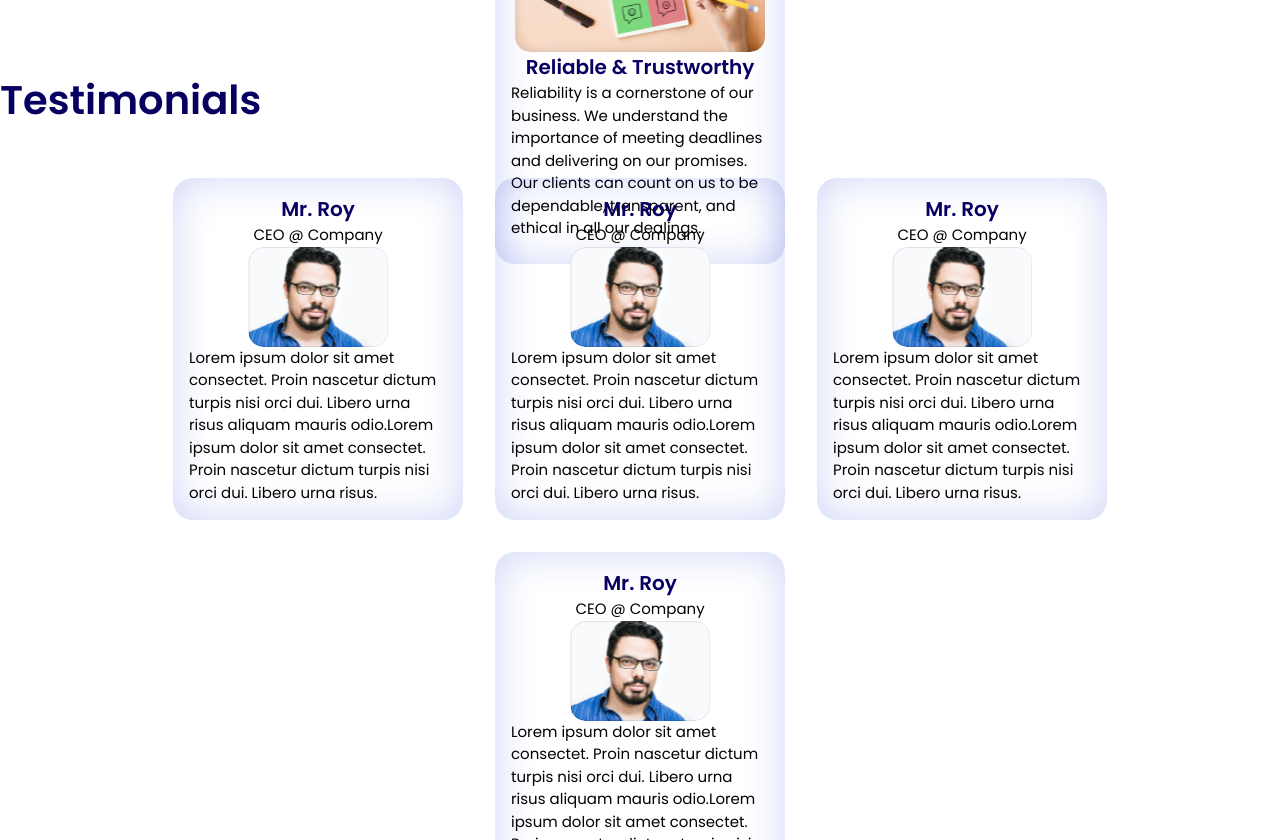
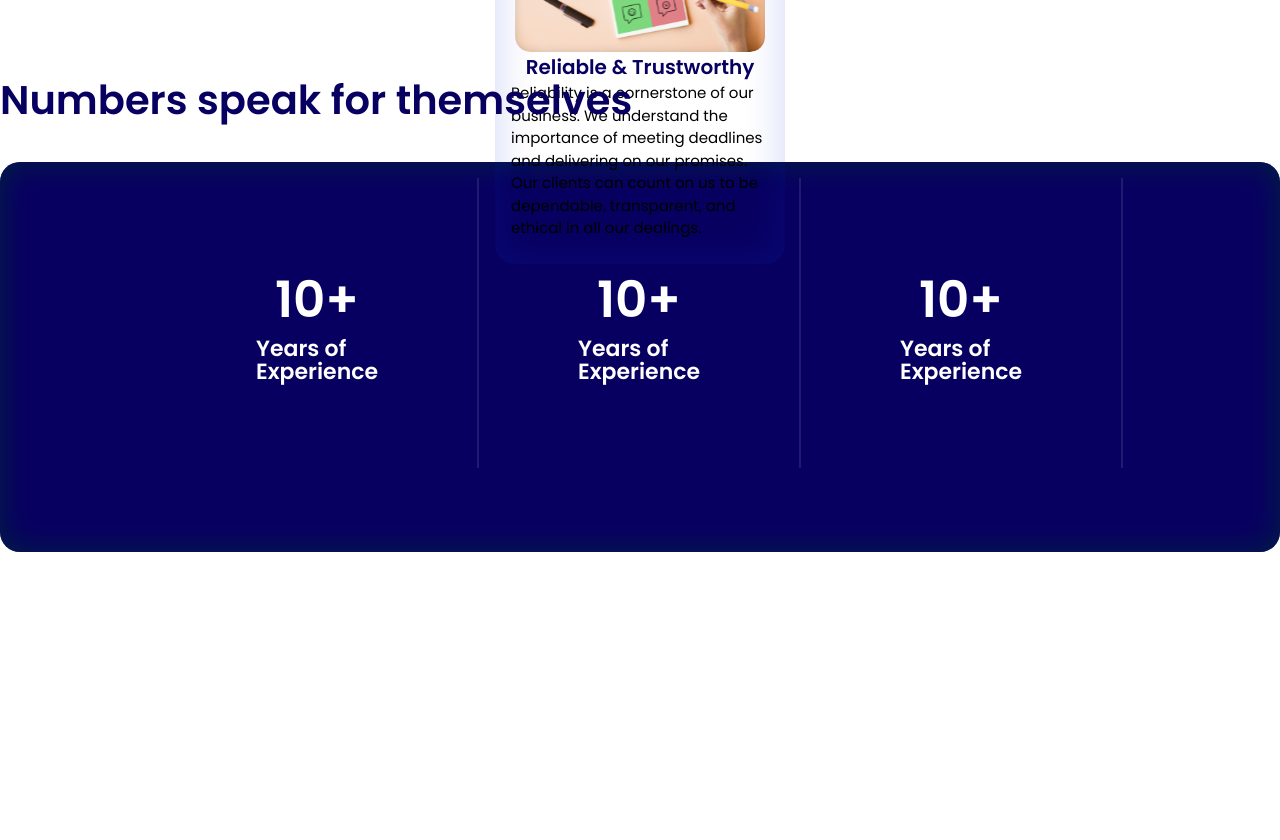
Before and after one commit to spacewhale-zion/Ransh-Website, a React (Vite) app in the folder client/: page / in a window 1280 px wide. Shown: the part 1578-2418 px from the top of the page. Built offline with nearby package versions, Linux system fonts and the light colour scheme.

Commit message:
major home page completed without complete responsiveness

```diff
--- a/client/src/App.jsx
+++ b/client/src/App.jsx
@@ -1,11 +1,12 @@
 import './App.scss'
-import { Header, Us, Testimonials, ContactUs, Footer } from './containers'
+import { Header, Us, Testimonials, ContactUs, Footer, Numbers } from './containers'
 function App() {
 
   return (
     <div className='app'>
     <Header/>
     <Us/>
+    <Numbers/>
     <Testimonials/>
     <ContactUs/>
     <Footer/>
--- a/client/src/containers/Footer/Footer.jsx
+++ b/client/src/containers/Footer/Footer.jsx
@@ -45,7 +45,7 @@ return (
             </div>
             <div className="app__footer-right">
                 <div className="app__footer-links">
-                    <div className="">
+                    <div >
                         <h2 className="bold-text">Company</h2>
                         <ul>
                             {['About Us', 'Carrer', 'Contact Us', 'CSR', 'FAQ\'s'].map((item, index) => (
@@ -55,8 +55,8 @@ return (
                             ))}
                         </ul>
                     </div>
-                    <div className="">
-                        <h2 className="boold-text">Projects</h2>
+                    <div>
+                        <h2 className="bold-text">Projects</h2>
                         <ul>
                             {['Project 1', 'Project 2', 'Project 3', 'Project 4', 'Project 5'].map((item, index) => (
                                 <li key={index}>
@@ -66,7 +66,14 @@ return (
                         </ul>
                     </div>
                 </div>
-                <div className="app__footer-newsletter"></div>
+                <div className="app__footer-newsletter">
+                    <h2 className='bold-text'>Join Our Newsletter</h2>
+                    <div >
+                        <input type='text' placeholder='Enter your email'/>
+                        <button>Send</button>
+                    </div>
+                    <p className='p-text'>Will send you weekly updates</p>
+                </div>
             </div>
         </div>
     </footer>
--- a/client/src/containers/Footer/Footer.scss
+++ b/client/src/containers/Footer/Footer.scss
@@ -9,7 +9,7 @@
     flex-direction: row;
 
 
-    @media screen and (max-width: 675px) {
+    @media screen and (max-width: 900px) {
         flex-direction: column;
 
     }
@@ -68,14 +68,14 @@
 }
 
 .app__footer-socials{
-    margin: 2rem 0;
+    margin: 3.5rem 0;
 
 
     svg{
         width: 30px ;
         height: 30px;
         color: white;
-        margin: 0 1rem 0  0;
+        margin: 0.5rem 1rem 0  0;
     }
 }
 
@@ -83,7 +83,11 @@
 
 .app__footer-right{
     flex: 0.25;
-
+    display: flex ;
+    flex-direction: column;
+    justify-content: space-between;
+    align-items: center;
+   height: 100%;
     h2{
         margin: 0.5rem 0;
         color: white;
@@ -91,3 +95,83 @@
     }
 
 }
+
+.app__footer-links{
+    display: flex   ;
+    flex-direction: row;
+    justify-content: space-between;
+    align-items: center;
+    width: 450px;
+    padding: 0rem 2rem 1rem 2rem;
+
+    li{
+        margin: 5px 0;
+        a{
+            color: white;
+            opacity: 80%;
+        }
+    }
+
+}
+
+.app__footer-newsletter{
+    width: 450px;
+    height: 215px;
+    background-color: #FF3601;
+    display: flex;
+    flex-direction: column;
+    justify-content: center;
+    align-items: flex-start;
+    padding: 0 2rem;
+    border-radius: 20px;
+    margin: 2rem 0;
+
+    h2{
+        font-weight: 700;
+        text-align: left;
+        width: 100%;
+    }
+
+    div{
+        display: flex;
+        flex-direction: row;
+        justify-content: flex-start;
+        align-items: flex-start;
+        border-radius: 10px;
+        margin: 1rem 0;
+        width: 100%;
+
+        input{
+            padding: 0.8rem 1.5rem;
+            border-top-left-radius: 10px;
+            border-bottom-left-radius: 10px;
+            outline: none;
+            font-size: 13px;
+            font-weight: 400;
+            width: 70%;
+
+            &::placeholder{
+                color: #080061B2;
+            }
+        }
+        button{
+            background-color: #080061;
+            color: white;
+            padding: 0.65rem 2rem;
+            border-top-right-radius: 10px;
+            border-bottom-right-radius: 10px;
+        }
+    }
+
+
+
+    p{
+        color: #FFFFFFCC;
+        width: 100%;
+        text-align: left;
+        font-weight: 500;
+        font-size: 12px;
+    }
+
+
+}
--- a/client/src/containers/Header/Header.scss
+++ b/client/src/containers/Header/Header.scss
@@ -1,17 +1,12 @@
 .home{
-    // position: relative;
-    background-color: #080061;
-    // background-size: cover;
-    // background-repeat: repeat;
-    // background-position: center;
+    position: relative;
+    background: url('../../assets/bg-image.svg');
+    background-size: cover;
+    background-repeat: no-repeat;
+    background-position: center;
 
-    // .app__wraper{
-    //     padding: 0;
 
-    //     .copyright{
-    //         display: none;
-    //     }
-    // }
+
 }
 .header-wrapper{
     flex: 1;
@@ -49,7 +44,7 @@
 }
 
 .app__header-info{
-    flex: 0.8;
+    flex: 0.65;
     display: flex;
     flex-direction: column;
     justify-content: flex-start;
@@ -88,7 +83,7 @@
 
 
 .app__header-img{
-    flex: 0.25;
+    flex: 0.35;
     display: flex;
     justify-content: flex-end;
     align-items: flex-end;
@@ -98,7 +93,7 @@
 
 
     img{
-        width: 257px;
+        width: 300px;
         object-fit: contain;
         z-index: 1;
     }
--- /dev/null
+++ b/client/src/containers/Numbers/Numbers.jsx
@@ -0,0 +1,50 @@
+import './Numbers.scss'
+
+function Numbers() {
+
+const data = [
+    {
+        title: 'Years of Experience',
+        value: '10+'
+    },
+    {
+        title: 'Years of Experience',
+        value: '10+'
+    },
+    {
+        title: 'Years of Experience',
+        value: '10+'
+    },
+    {
+        title: 'Years of Experience',
+        value: '10+'
+    },
+
+];
+
+  return (
+    <div className="app__wrapper ">
+      <div className="px-20 py-12 h-[80vh]">
+      <h1 className="h1-text">Numbers speak for themselves</h1>
+
+<div className="app__number-div ">
+  {data.map((item, index) => (
+    <div
+
+    className='app__number-item '
+    key={ index}
+    >
+      <h2 className='bold-text text-white'>{item.value}</h2>
+      <p className='p-text text-[white] text-center font-normal'>{item.title}</p>
+
+
+    </div>
+  ))}
+  </div>
+
+      </div>
+          </div>
+  )
+}
+
+export default Numbers
--- /dev/null
+++ b/client/src/containers/Numbers/Numbers.scss
@@ -0,0 +1,76 @@
+.h1-text{
+    font-size: 40px;
+    font-weight: 600;
+    text-align: left;
+    color: #080061;
+
+    span {
+      color: #F9F871    ;
+    }
+
+    @media screen and (min-width: 2000px) {
+      font-size: 50px;
+    }
+
+    @media screen and (max-width: 450px) {
+      font-size: 25px;
+    }
+}
+
+.app__about{
+  flex: 1;
+  width: 100%;
+  flex-direction: column;
+}
+
+.app__number-div{
+  display: flex;
+  justify-content: center;
+  align-items: center;
+  flex-direction: row;
+  background-color: #080061;
+  flex-wrap: wrap;
+  margin-top: 2rem;
+  height: 390px;
+  width: 100%;
+  border-radius: 20px;
+  box-shadow: 0px 0px 30px 0px #002240 inset;
+
+}
+
+.app__number-item{
+  padding: 2rem 10rem;
+  height: 290px;
+  width: 250px;
+  display: flex;
+  justify-content: center;
+  align-items: center;
+  flex-direction: column;
+  margin: 1rem 0;
+&:not(:last-child) {
+    border-right: 2px solid #FFFFFF1A;
+}
+
+  h2{
+    color: white;
+    font-size: 50px;
+    font-size: 600;
+  }
+
+  p{
+    color: white;
+    font-size: 22px;
+    font-weight: 600;
+  }
+
+
+
+
+
+  @media screen and (min-width: 2000px){
+      width: 370px;
+      margin: 2rem 4rem;
+
+
+  }
+}
--- a/client/src/containers/index.js
+++ b/client/src/containers/index.js
@@ -3,3 +3,4 @@ export {default  as Us } from './Us/Us';
 export {default  as Testimonials } from './Testimonials/Testimonials';
 export {default  as ContactUs } from './ContactUs/ContactUs';
 export {default  as Footer } from './Footer/Footer';
+export {default  as Numbers } from './Numbers/Numbers';
```
Also changed, not shown: client/src/assets/bg-image.svg (added).
